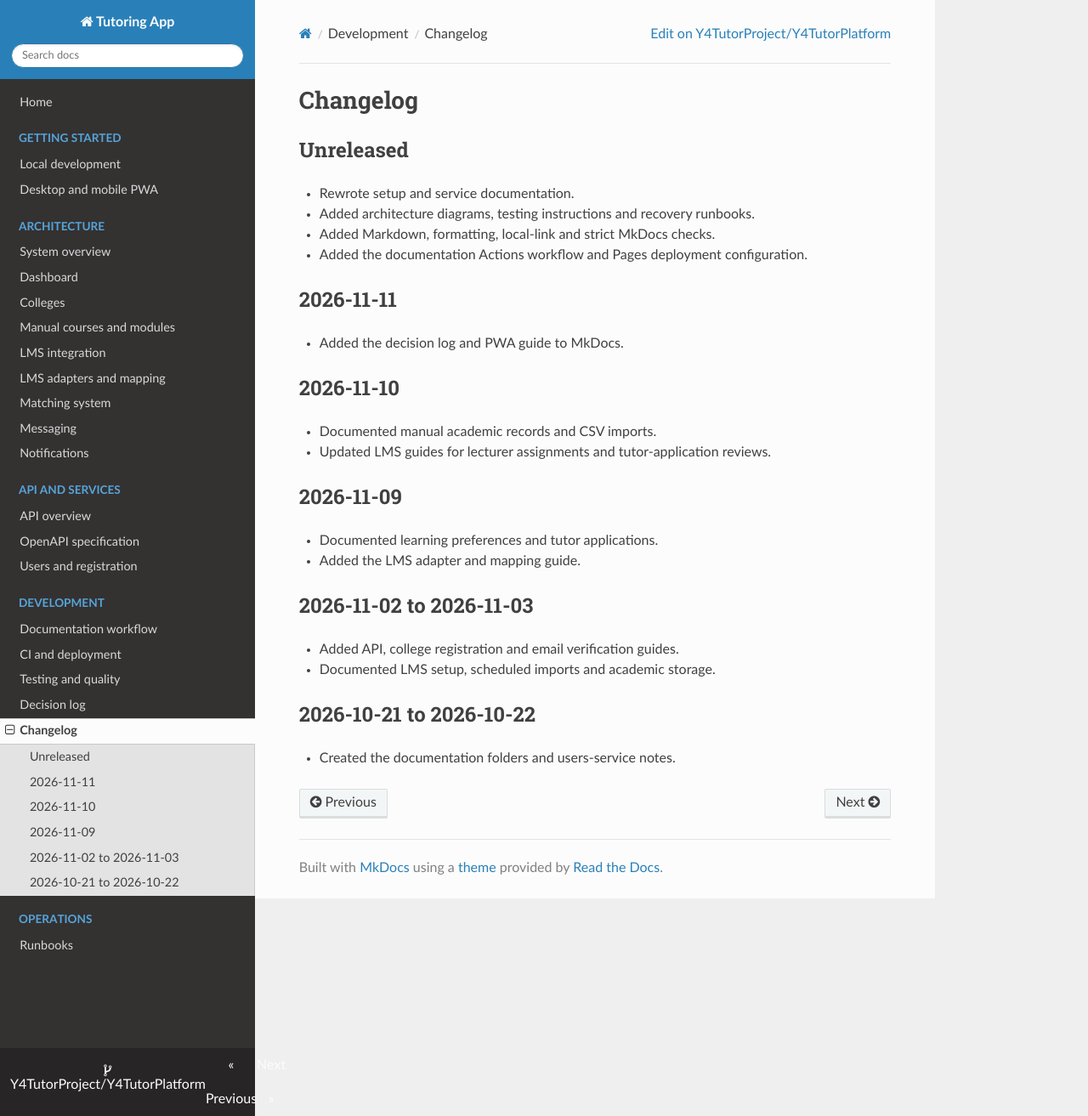
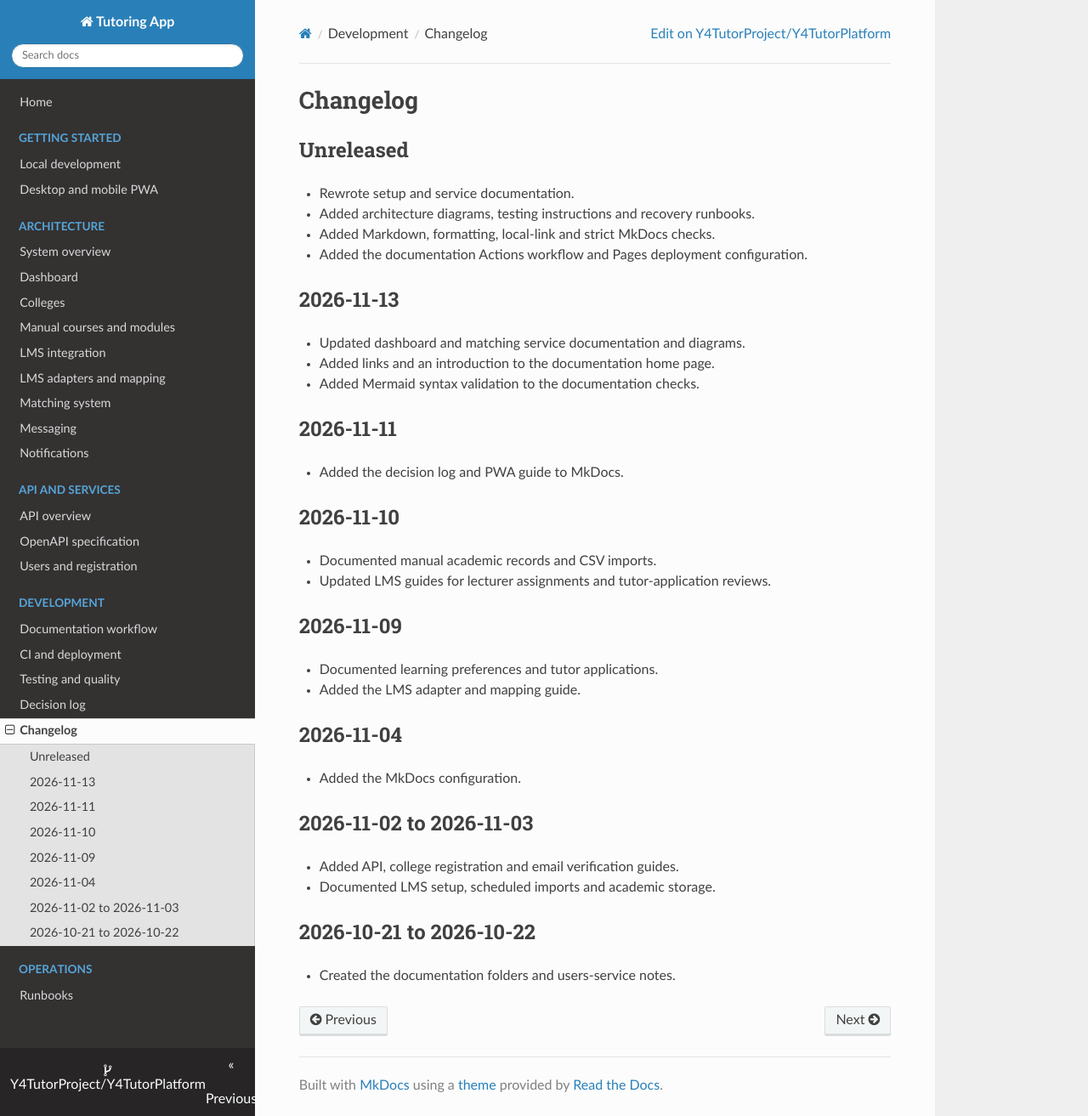
Before and after one commit to Y4TutorProject/Y4TutorPlatform, an MkDocs documentation site: the page built from docs/changelog.md, in a window 1280 px wide and 1313 px high. Shown: the whole window at 85% size. Built offline with MkDocs 1.6.1, drawn with Linux system fonts in a browser that asks for light colours; nearby versions of some CDN libraries.

Commit message:
docs: updated change log

```diff
--- a/docs/changelog.md
+++ b/docs/changelog.md
@@ -6,6 +6,12 @@
 - Added architecture diagrams, testing instructions and recovery runbooks.
 - Added Markdown, formatting, local-link and strict MkDocs checks.
 - Added the documentation Actions workflow and Pages deployment configuration.
+
+## 2026-11-13
+
+- Updated dashboard and matching service documentation and diagrams.
+- Added links and an introduction to the documentation home page.
+- Added Mermaid syntax validation to the documentation checks.
 
 ## 2026-11-11
 
@@ -21,6 +27,10 @@
 - Documented learning preferences and tutor applications.
 - Added the LMS adapter and mapping guide.
 
+## 2026-11-04
+
+- Added the MkDocs configuration.
+
 ## 2026-11-02 to 2026-11-03
 
 - Added API, college registration and email verification guides.
```
